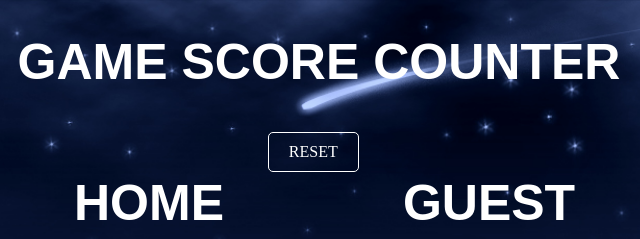
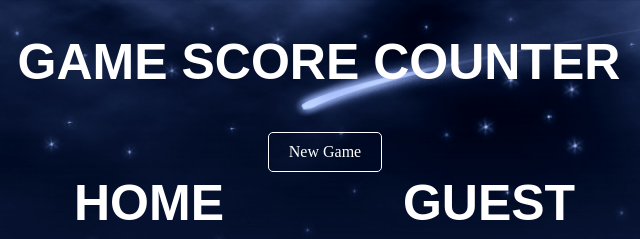
Before and after one commit to GabrielB70/game-score-counter, a plain HTML site: page Basketball ScoreBoard/index.html in a window 1280 px wide. Shown: the top 239 px of the page, 321-961 px from the left. Drawn offline with nearby package versions, Linux system fonts and the light colour scheme.

Commit message:
index.html

```diff
--- a/Basketball ScoreBoard/index.html
+++ b/Basketball ScoreBoard/index.html
@@ -24,7 +24,7 @@
               </div>
             </div>
             <div id="reset">
-                <button onclick="reset()">RESET</button>
+                <button onclick="reset()">New Game</button>
             </div>
         </div>
         <script src="index.js"></script>
```
